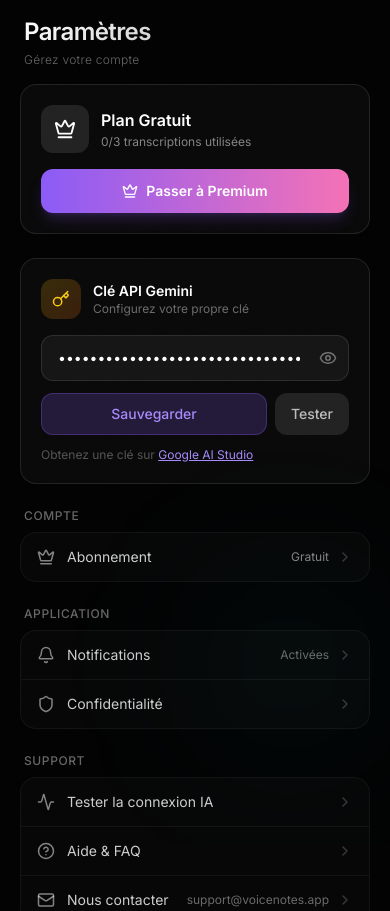
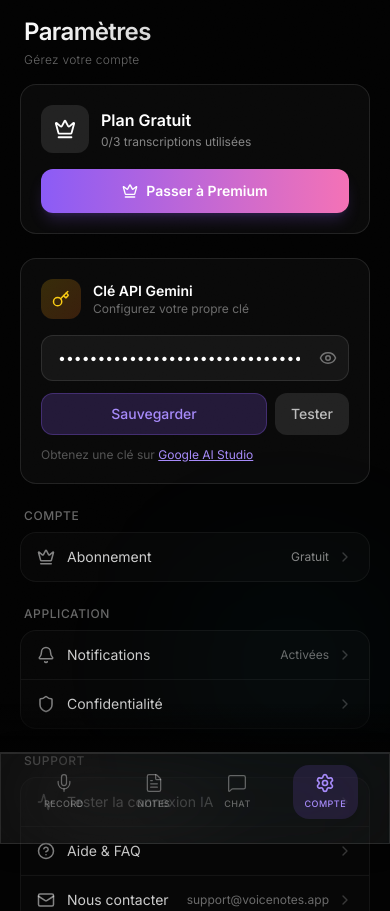
Before and after one commit to davedu229/note-vocale, a React (Vite) app: page /settings in a window 390 px wide. Shown: the top 911 px of the page. Built offline with nearby package versions, Linux system fonts and the light colour scheme.

Commit message:
Fix: Anchor mobile navigation to bottom using fixed positioning

```diff
--- a/src/components/Layout.jsx
+++ b/src/components/Layout.jsx
@@ -99,7 +99,7 @@
             </div>
 
             {/* Mobile Bottom Navigation */}
-            <nav className="md:hidden absolute bottom-0 left-0 right-0 z-30">
+            <nav className="md:hidden fixed bottom-0 left-0 right-0 z-50">
                 {/* Gradient fade effect */}
                 <div className="absolute -top-12 left-0 right-0 h-12 bg-gradient-to-t from-background to-transparent pointer-events-none" />
 
```
